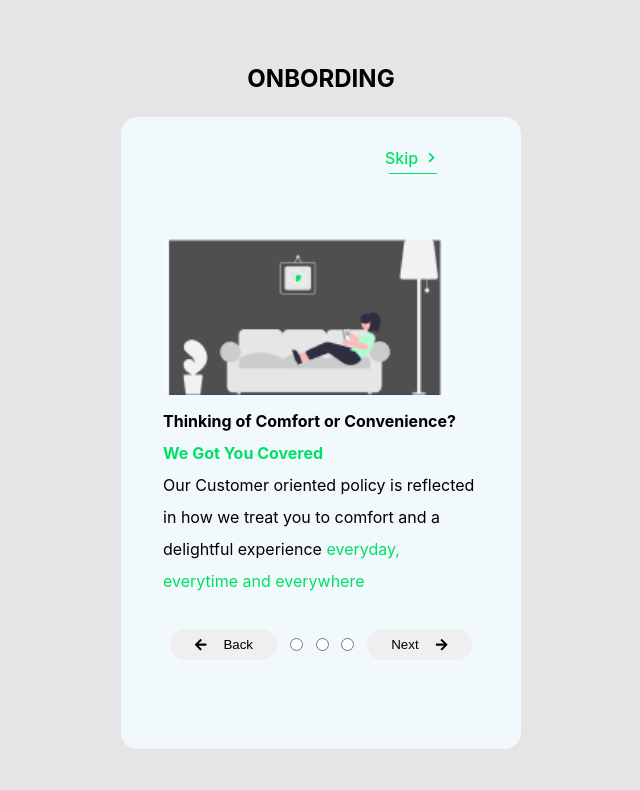
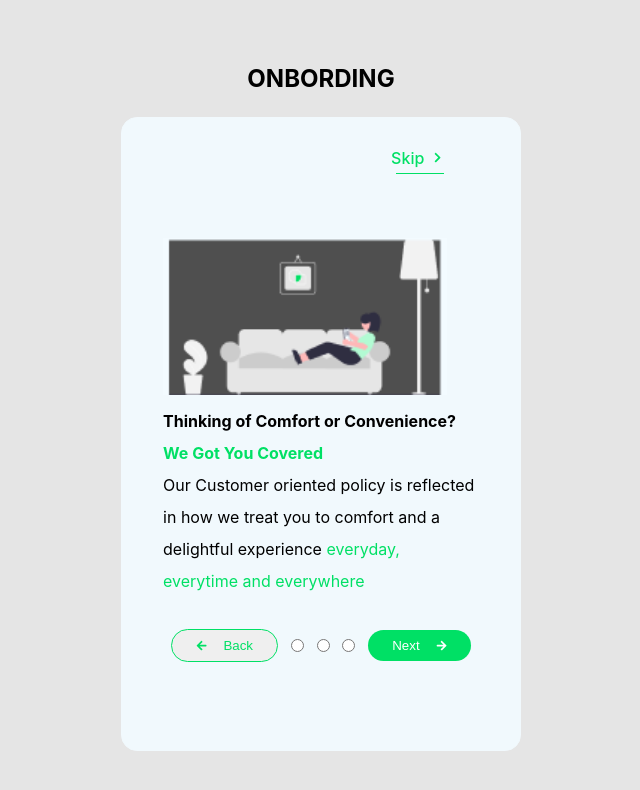
Before and after one commit to amazinng-blib/loyster-Front-End, a React (Create React App) app: page / in a window 1280 px wide. Shown: the top 790 px of the page, without its empty margins (319-959 px from the left). Built offline with nearby package versions, Linux system fonts and the light colour scheme.

Commit message:
added some functionality in the onboarding section

```diff
--- a/src/App.js
+++ b/src/App.js
@@ -4,9 +4,11 @@ import { FaChevronRight, FaArrowLeft, FaArrowRight } from "react-icons/fa";
 import useGlobalContest from "./useGlobalContest";
 const App = () => {
   const [loading, setLoading] = useState(true);
-
   const { currpage, nextBtn, prevBtn, index, setIndex, array } =
     useGlobalContest();
+
+  let radioValue = ["radio1", "radio2", "radio3"];
+  let radioIndex = radioValue[index];
 
   const spinner = document.getElementById("spinner");
 
@@ -22,23 +24,43 @@ const App = () => {
         <section>
           <h2 className="onboard">Onbording</h2>
           <div className="card-section">
+            <p
+              className={`skip ${
+                index === 0 || index === array.length - 1
+                  ? "page-1-span skip-1"
+                  : "page-2-span skip-2"
+              }`}
+              onClick={nextBtn}
+            >
+              skip <FaChevronRight />
+            </p>
             {currpage}
             <div className="navigation">
               {index === array.length - 1 ? (
-                <button className="btn">Sign up</button>
+                <button className="btn btn-color-prev">Sign up</button>
               ) : (
-                <button className="btn prev" onClick={prevBtn}>
+                <button
+                  className={`btn ${
+                    index === 0 ? "btn-color-prev " : "next-btn-1"
+                  }`}
+                  onClick={prevBtn}
+                >
                   {" "}
                   <FaArrowLeft /> back
                 </button>
               )}
-              <input type="radio" />
-              <input type="radio" />
-              <input type="radio" />
+              <input type="radio" value={radioIndex} />
+              <input type="radio" value={radioIndex} />
+              <input type="radio" value={radioIndex} />
               {index === array.length - 1 ? (
-                <button className="btn">Login</button>
+                <button className="btn btn-color-next">Login</button>
               ) : (
-                <button className="btn next" onClick={nextBtn}>
+                <button
+                  className={`btn ${
+                    index === 0 ? "btn-color-next" : "next-btn"
+                  }`}
+                  onClick={nextBtn}
+                >
                   next <FaArrowRight />
                 </button>
               )}
--- a/src/components/Page_1.js
+++ b/src/components/Page_1.js
@@ -7,9 +7,6 @@ const Page_1 = () => {
   return (
     <section>
       <article className="card-container ">
-        <p className="page-1-span skip skip-1" onClick={nextBtn}>
-          skip <FaChevronRight />
-        </p>
         <div className="card-container">
           <img src="./images/onboard_1.PNG" alt="picture" />
           <h4>
--- a/src/components/Page_2.js
+++ b/src/components/Page_2.js
@@ -5,10 +5,6 @@ const Page_2 = () => {
   return (
     <section>
       <article className="card-container ">
-        <p className="page-2-span skip-2 skip">
-          {" "}
-          skip <FaChevronRight />
-        </p>
         <div className="card-container">
           <img src="./images/onboard_2.PNG" alt="picture-2" />
           <h4>
--- a/src/components/Page_3.js
+++ b/src/components/Page_3.js
@@ -5,9 +5,6 @@ const Page_3 = () => {
   return (
     <section>
       <article className="card-container ">
-        <p className="page-1-span skip skip-1">
-          skip <FaChevronRight />
-        </p>
         <div className="card-container">
           <img src="./images/onboard_3.PNG" alt="picture" />
           <h4>
--- a/src/index.css
+++ b/src/index.css
@@ -108,6 +108,24 @@ body {
   outline: none;
   border: none;
 }
+.btn-color-prev {
+  color: #00e065;
+  border: 1px solid #00e065;
+}
+.btn-color-next {
+  background-color: #00e065;
+  color: #fff;
+}
+
+.next-btn-1 {
+  color: #00a0e3;
+  border: 1px solid #00a0e3;
+}
+
+.next-btn {
+  background-color: #00a0e3;
+  color: #fff;
+}
 
 /* .prev {
   margin-right: 1rem;
@@ -170,7 +188,7 @@ body {
   font-weight: 500;
 }
 
-.card-container * svg {
+* svg {
   font-size: 0.7rem;
 }
 
@@ -189,7 +207,7 @@ body {
   bottom: -0.01rem;
 }
 
-input {
+/* input {
   accent-color: #00e065;
   border: none;
 }
@@ -200,7 +218,7 @@ input-1 {
 input-2 {
   accent-color: #00e065;
   border: none;
-}
+} */
 
 @media screen and (max-width: 480px) {
   .card-section {
```
